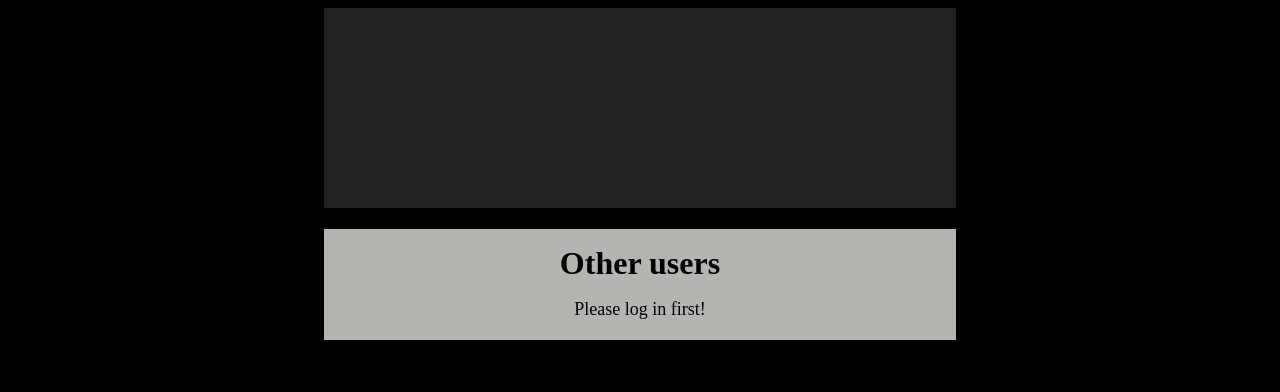
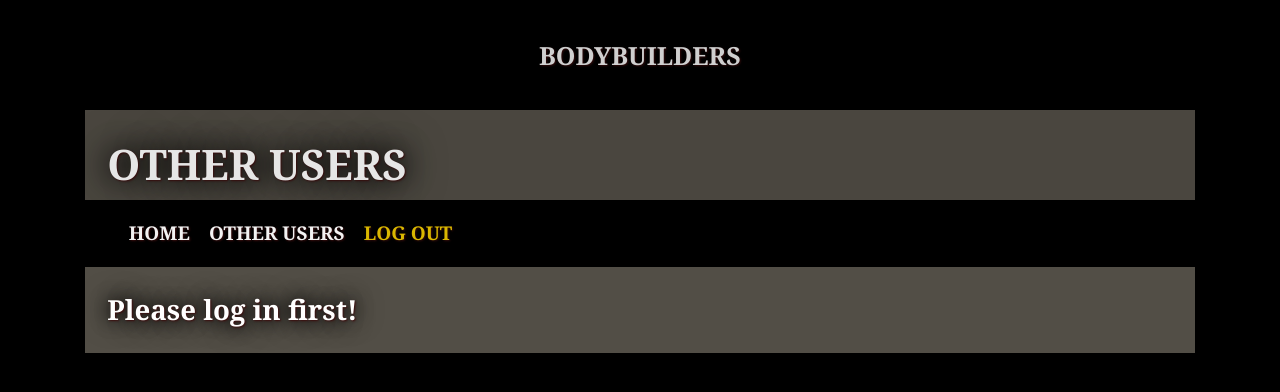
Before and after one commit to Rebepekka/rebepekka.github.io, a PHP site: page /otherusers.php in a window 1280 px wide. Shown: the top 392 px of the page. Run offline with PHP 8.4, Linux system fonts and the light colour scheme.

Commit message:
muokkauksia ulkonäköön

```diff
--- a/css/otherusersstyle.css
+++ b/css/otherusersstyle.css
@@ -1,29 +1,57 @@
-header {
-	background-color: hsla(50, 3%, 20%, .65);
-	margin-left: 25%;
-	margin-right: 25%;
-	height: 200px;
-	}
+* {
+	box-sizing: border-box;
+	font-size: 25px;
+	font-size: larger;
+	color: white;
+	font-family: Georgia, 'Times New Roman', Times, serif;
+	font-weight: bolder;
+	text-shadow: 1px 1px 2px rgb(60, 13, 13), 0 0 1em black, 0 0 0.6em black;
+}
 body {
-	background-color: black;
-	}
-.text {
-	background-color: hsla(50, 3%, 70%, 65);
-	margin-left: 25%;
-	margin-right: 25%;
-	height: 50px;
-	}
-.text h1 {
-	color: black;
-	padding: 0.5em; /* täyttö elementin sisällä */
+	background-color:black;
+}
+header, h1 {
+	margin-top: 40px;
+	height: 70px;
+	font-size: 25px;
+	font-weight: bolder;
 	text-align: center;
-	}
+	font-weight: bolder;
+	filter: brightness(90%);
+}
+h1:hover {
+	color: rgb(142, 138, 138);
+}
+.headline {
+	margin: auto;
+	background-position: center;
+	height: 90px;
+	background-color: rgb(110, 104, 94, 0.75); /* neljäs arvo läpinäkyvyys */
+	padding: 2%;
+	font-size: 35px;
+	filter: brightness(90%);
+}
 .users {
-	background-color: hsla(50, 3%, 70%, 65);
-	margin-left: 25%;
-	margin-right: 25%;
 	height: 100%;
-	padding: 20px;
-	font-size: large;
-	text-align: center;
-	}
+	background-color: rgb(110, 104, 94, 0.75); /* neljäs arvo läpinäkyvyys */
+	margin: auto;
+	background-position: center;
+	/* background-repeat: no-repeat; */
+	padding: 2%;
+}
+footer {
+	margin-top: 60px;
+	height: 220px;
+	display: flex;
+	justify-content: center; /* Keskittää sisällön vaakasuunnassa */
+	align-items: center; /* Keskittää sisällön pystysuunnassa */
+}
+address {
+	font-size: 20px;
+	color: white; /* Valkoinen teksti */
+	text-align: center; /* Keskittää tekstin vaakasuunnassa */
+	padding: 20px; /* Pienennetty paddingia */
+	font-weight: bolder;
+	filter: brightness(90%);
+	text-shadow: 1px 1px 2px rgb(60, 13, 13), 0 0 1em black, 0 0 0.6em black;
+}
--- a/otherusers.php
+++ b/otherusers.php
@@ -2,15 +2,35 @@
 <html lang="en">
 <head>
 	<meta charset="UTF-8">
+	<link rel="stylesheet" href="https://stackpath.bootstrapcdn.com/bootstrap/4.4.1/css/bootstrap.min.css">
 	<meta name="viewport" content="width=device-width, initial-scale=1.0">
 	<link href="css/otherusersstyle.css" rel="stylesheet" type="text/css" />
 	<title>Document</title>
 </head>
 <body>
-	<header></header>
-	<div class="text">
-		<h1>Other users</h1>
-	</div>
+<header>
+	<a href="index.html"><h1>BODYBUILDERS</h1></a>
+	</header>
+<div class="container">
+			<div class="headline">
+				<p>OTHER USERS</p>
+			</div>
+                <!-- Linkit uloskirjautumiseen ja etusivulle -->
+          <nav class="navbar navbar-expand-xl navbar-dark bg-black">
+            <div class="container-fluid">
+              <ul class="navbar-nav mr-auto">
+                <li class="nav-item active">
+                  <a class="nav-link" href="home.php" style="font-size: 19px; filter: brightness(95%);">HOME</a>
+                </li>
+                <li class="nav-item active">
+                  <a class="nav-link" href="otherusers.php" style="font-size: 19px; filter: brightness(95%);">OTHER USERS</a>
+                </li>
+                <li class="nav-item active">
+                  <a class="nav-link" href="logout.php" style="font-size: 19px; filter: brightness(85%); color: gold;">LOG OUT</a>
+                </li>
+              </ul>
+            </div>
+          </nav>
 
 	<div class="users">
 
@@ -41,7 +61,11 @@ if ($stmt = $con->prepare('SELECT username FROM accounts')) {
 }
 $con->close();
 ?>
-
-	</div>
+</div>
+</div>
+<footer>
+    <address>BODYBUILDERS<br>Punttikuja 313<br>12345 PUNTTILA</address>
+</footer>
+<script src="https://stackpath.bootstrapcdn.com/bootstrap/4.3.1/js/bootstrap.min.js"></script>
 </body>
 </html>
```
